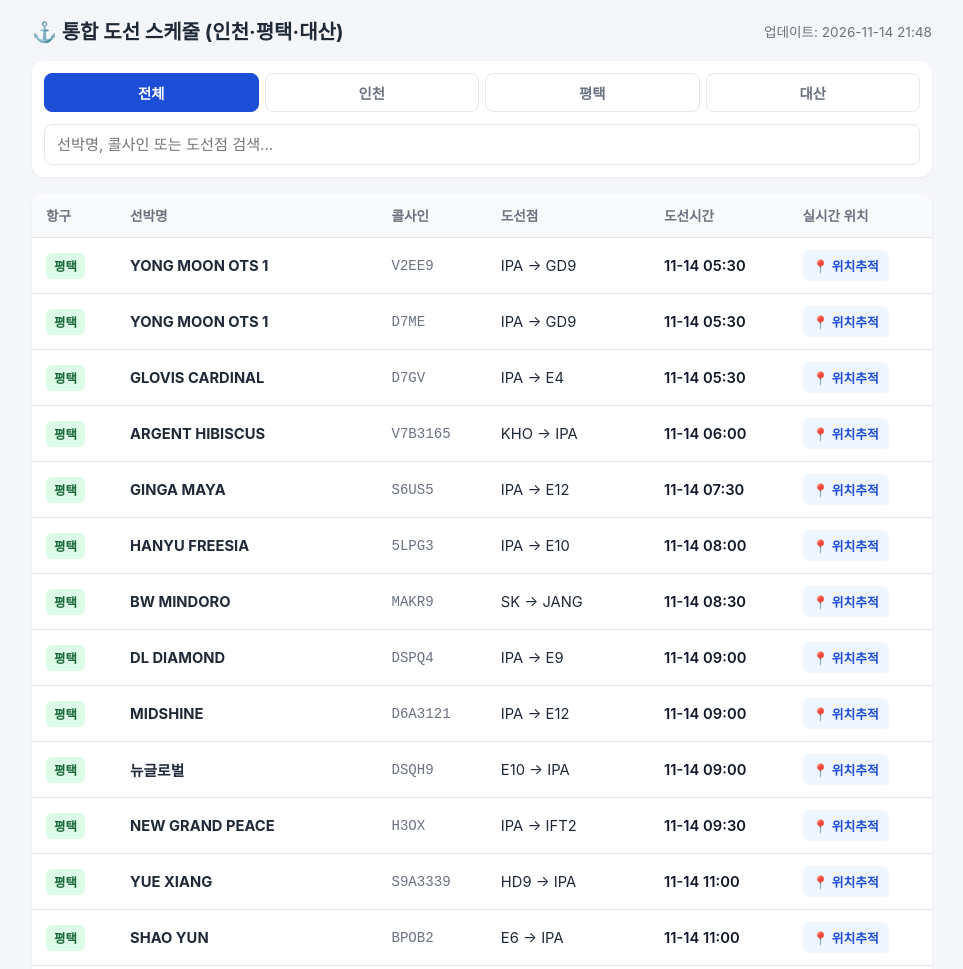
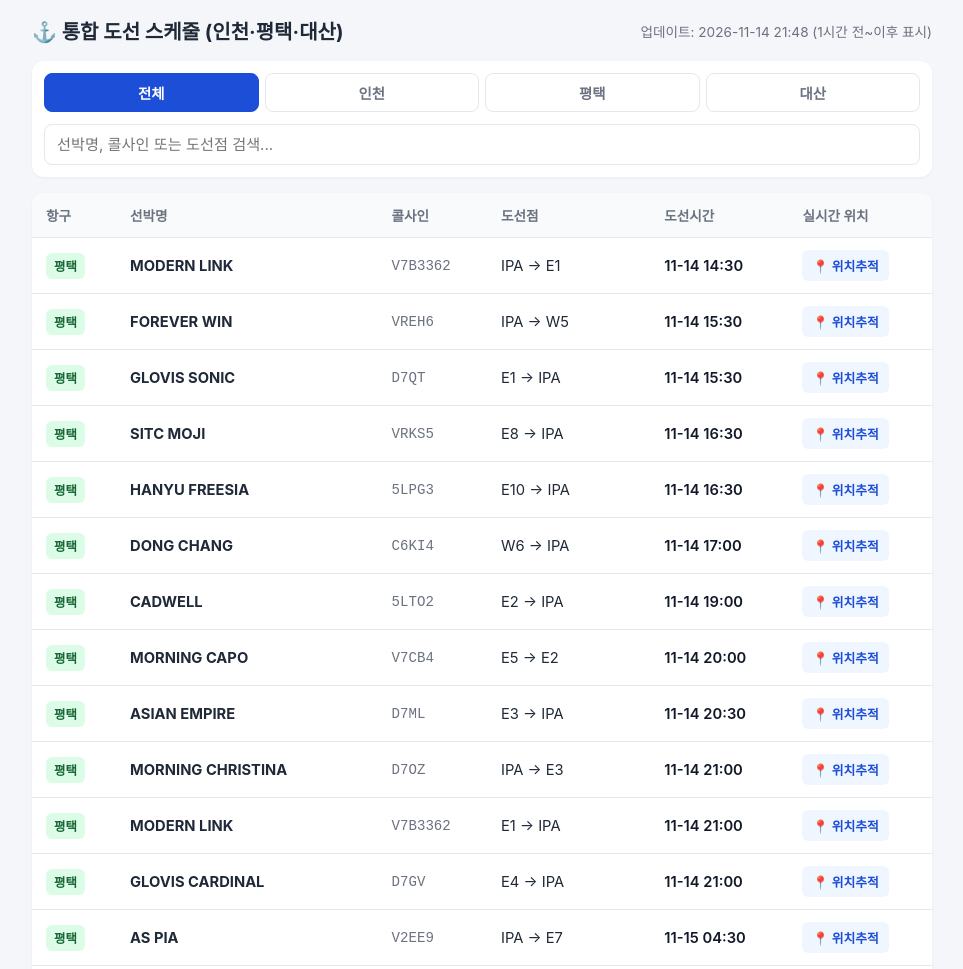
Before and after one commit to eaijjj/jungbu-pilot, a plain HTML site: page index.html in a window 1280 px wide. Shown: the top 969 px of the page, without its empty margins (158-1121 px from the left). Drawn offline with Linux system fonts and the light colour scheme.

Commit message:
Update index.html

```diff
--- a/index.html
+++ b/index.html
@@ -3,7 +3,7 @@
 <head>
   <meta charset="UTF-8" />
   <meta name="viewport" content="width=device-width, initial-scale=1.0" />
-  <title>서해 중부 통합 도선 스케줄 (인천·평택)</title>
+  <title>서해 중부 통합 도선 스케줄 (인천·평택·대산)</title>
   <style>
     :root {
       --bg-color: #f4f6f9;
@@ -264,7 +264,7 @@
         <tbody id="scheduleBody"></tbody>
       </table>
       <div id="emptyState" class="empty-state" style="display: none;">
-        조건에 맞는 도선 스케줄이 없습니다.
+        현재 시각 기준 표시할 도선 스케줄이 없습니다.
       </div>
     </div>
   </div>
@@ -280,13 +280,29 @@
     const searchInput = document.getElementById("searchInput");
     const tabButtons = document.querySelectorAll(".tab-btn");
 
+    // "MM-DD HH:MM" 문자열을 현재 연도 기준 Date 객체로 변환
+    function parseScheduleTime(timeStr) {
+      const now = new Date();
+      const parts = timeStr.trim().split(" ");
+      if (parts.length !== 2) return null;
+      const [md, hm] = parts;
+      const [month, day] = md.split("-").map(Number);
+      const [hour, minute] = hm.split(":").map(Number);
+      if (!month || !day || isNaN(hour) || isNaN(minute)) return null;
+
+      let year = now.getFullYear();
+      // 연말(12월)에 내년 1월 스케줄이 뜰 경우 연도 보정
+      if (now.getMonth() === 11 && month === 1) year += 1;
+      return new Date(year, month - 1, day, hour, minute, 0);
+    }
+
     async function init() {
       try {
         const res = await fetch('./data.json?t=' + new Date().getTime());
         if (!res.ok) throw new Error("HTTP " + res.status);
         const data = await res.json();
         allSchedules = data.schedules || [];
-        lastUpdatedEl.textContent = "업데이트: " + (data.updatedAt || "-");
+        lastUpdatedEl.textContent = "업데이트: " + (data.updatedAt || "-") + " (1시간 전~이후 표시)";
       } catch (e) {
         console.error("데이터 로드 실패:", e);
         lastUpdatedEl.textContent = "업데이트: 데이터 로드 실패";
@@ -298,18 +314,16 @@
     }
 
     function renderTable() {
-      if (currentPort === "대산") {
-        const hasDaesan = allSchedules.some((item) => item.port === "대산");
-        if (!hasDaesan) {
-          scheduleBody.innerHTML = "";
-          emptyState.innerHTML = "대산항도선사회는 회원 로그인 후 스케줄 열람이 가능하여 자동 수집이 제한됩니다.<br><a href='http://ds-pilot.co.kr' target='_blank' style='color:#1d4ed8; font-weight:600;'>대산항도선사회 공식 페이지 바로가기 →</a>";
-          emptyState.style.display = "block";
-          return;
-        }
-      }
+      const now = new Date();
+      const oneHourAgo = new Date(now.getTime() - 60 * 60 * 1000);
+      const keyword = searchKeyword.toLowerCase();
 
-      const keyword = searchKeyword.toLowerCase();
       const filtered = allSchedules.filter((item) => {
+        // 1. 현재 시각 기준 1시간 전 ~ 이후 스케줄만 필터링
+        const itemDate = parseScheduleTime(item.time);
+        if (itemDate && itemDate < oneHourAgo) return false;
+
+        // 2. 항구 및 검색어 필터링
         const matchPort = currentPort === "ALL" || item.port === currentPort;
         const matchSearch =
           !keyword ||
@@ -321,7 +335,6 @@
 
       if (filtered.length === 0) {
         scheduleBody.innerHTML = "";
-        emptyState.textContent = "조건에 맞는 도선 스케줄이 없습니다.";
         emptyState.style.display = "block";
         return;
       }
@@ -330,7 +343,7 @@
       scheduleBody.innerHTML = filtered
         .map((item) => {
           const searchTarget = (item.callSign && item.callSign !== "-") ? item.callSign : item.vessel;
-          const vfUrl = "https://vesselfinder.com" + encodeURIComponent(searchTarget);
+          const vfUrl = ["https://vesselfinder.com", "name=" + encodeURIComponent(searchTarget)].join("?");
           return (
             "<tr>" +
               "<td><span class='badge badge-" + item.port + "'>" + item.port + "</span></td>" +
```
